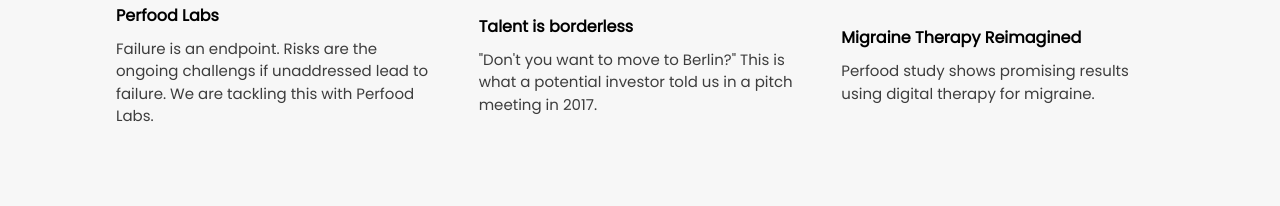
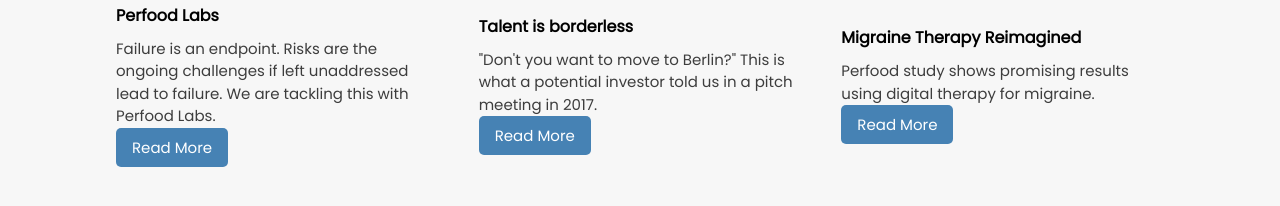
Before and after one commit to langford-bc/responsive-blog-html-css, a plain HTML site: page index.html in a window 1280 px wide. Shown: the part 440-646 px from the top of the page. Drawn offline with Linux system fonts and the light colour scheme.

Commit message:
adds read more button on homepage

```diff
--- a/index.html
+++ b/index.html
@@ -18,17 +18,20 @@
                 <div class="card">
                     <img src="images/perfood-mitarbeiterfotos-247.jpg" alt="">
                     <h4>Perfood Labs</h4>
-                    <p>Failure is an endpoint. Risks are the ongoing challengs if unaddressed lead to failure. We are tackling this with Perfood Labs. </p>
+                    <p>Failure is an endpoint. Risks are the ongoing challenges if left unaddressed lead to failure. We are tackling this with Perfood Labs.</p>
+                    <a href="/articles/perfood-labs.html" class="btn">Read More</a>
                 </div>
                 <div class="card">
                     <img src="images/perfood-hansapark-015.jpeg" alt="">
                     <h4>Talent is borderless</h4>
                     <p>"Don't you want to move to Berlin?" This is what a potential investor told us in a pitch meeting in 2017.</p>
+                    <a href="" class="btn">Read More</a>
                 </div>
                 <div class="card">
                     <img src="images/IMG_2970.jpeg" alt="">
                     <h4>Migraine Therapy Reimagined</h4>
                     <p>Perfood study shows promising results using digital therapy for migraine.</p>
+                    <a href="" class="btn">Read More</a>
                 </div>
             </div>
         </div>
```
